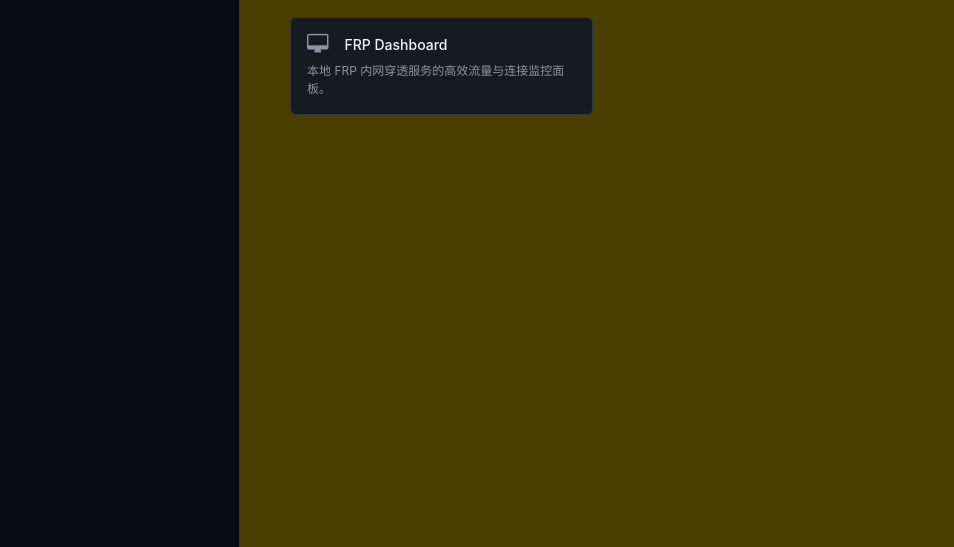
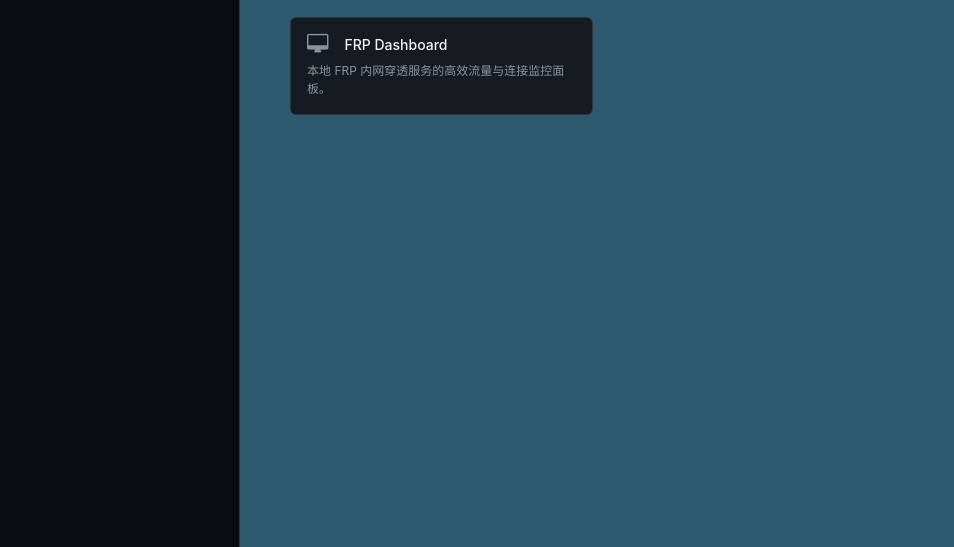
Before and after one commit to xylinon/henan, a plain HTML site: page index.html in a window 1280 px wide. Shown: the part 253-800 px from the top of the page, without its empty margins (0-954 px from the left). Drawn offline with Linux system fonts and the light colour scheme.

Commit message:
Update index.html

```diff
--- a/index.html
+++ b/index.html
@@ -8,7 +8,7 @@
     <style>
         /* 核心暗色调调色盘 */
         :root {
-            --bg-main: #4a3e01;       /* 极深蓝黑背景（类似GitHub暗黑模式） */
+            --bg-main: #2E5A6F;       /* 极深蓝黑背景（类似GitHub暗黑模式） */
             --bg-card: #161b22;       /* 卡片深灰色 */
             --border-color: #30363d;  /* 微弱的半透明边框 */
             --text-main: #c9d1d9;     /* 浅灰文字，不晃眼 */
```
